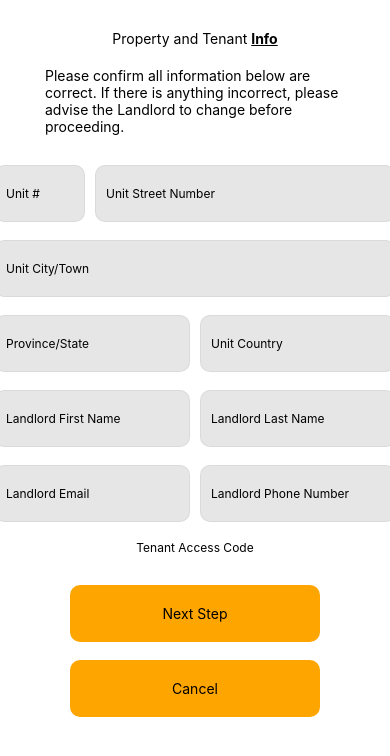
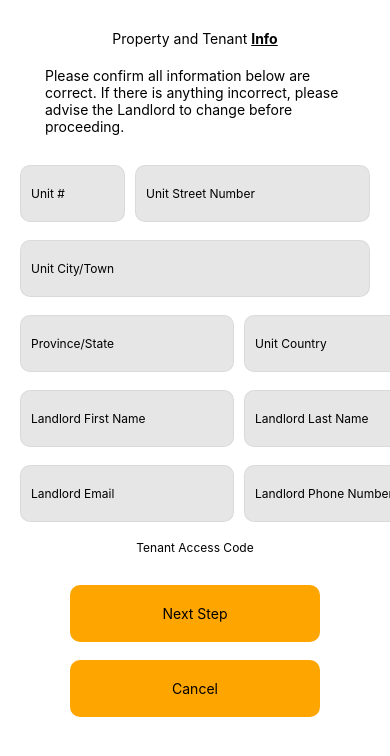
Before and after one commit to sean-xiao-zhao7/juzgo, a React Native app: screen /SignupTenantPropertyLandlordScreen in a window 390 px wide. Shown: the top 756 px of the page. Built offline with nearby package versions, Linux system fonts and the light colour scheme.

Commit message:
Fix tenant property info form

```diff
--- a/src/components/forms/PropertyAndLandlordForm.js
+++ b/src/components/forms/PropertyAndLandlordForm.js
@@ -37,45 +37,55 @@ const PropertyAndLandlordForm = (props) => {
     );
 
     return (
-        <View style={{ alignItems: "center" }}>
+        <View
+            style={{
+                alignItems: "center",
+                width: "100%",
+                paddingHorizontal: 20,
+            }}
+        >
             <View
                 style={{
                     flexDirection: "row",
+                    width: "100%",
                 }}
             >
                 <CustomTextInput
                     placeholder={"Unit #"}
-                    style={{ width: 90, marginRight: 10 }}
+                    style={{ width: "30%", marginRight: 10 }}
                     value={unitnum}
                     onChangeText={setUnitNum}
                 />
                 <CustomTextInput
                     placeholder={"Unit Street Number"}
-                    style={{ width: 300 }}
+                    style={{ flex: 1 }}
                     value={street}
                     onChangeText={setStreet}
                 />
             </View>
-            <CustomTextInput
-                placeholder={"Unit City/Town"}
-                style={{ width: 400 }}
-                value={city}
-                onChangeText={setCity}
-            />
+            <View style={{ width: "100%" }}>
+                <CustomTextInput
+                    placeholder={"Unit City/Town"}
+                    value={city}
+                    onChangeText={setCity}
+                    style={{ width: "100%" }}
+                />
+            </View>
             <View
                 style={{
                     flexDirection: "row",
+                    width: "100%",
                 }}
             >
                 <CustomTextInput
                     placeholder={"Province/State"}
-                    style={{ width: 195, marginRight: 10 }}
+                    style={{ flex: 1, marginRight: 10 }}
                     value={province}
                     onChangeText={setProvince}
                 />
                 <CustomTextInput
                     placeholder={"Unit Country"}
-                    style={{ width: 195 }}
+                    style={{ flex: 1 }}
                     value={country}
                     onChangeText={setCountry}
                 />
@@ -83,17 +93,18 @@ const PropertyAndLandlordForm = (props) => {
             <View
                 style={{
                     flexDirection: "row",
+                    width: "100%",
                 }}
             >
                 <CustomTextInput
                     placeholder={"Landlord First Name"}
-                    style={{ width: 195, marginRight: 10 }}
+                    style={{ flex: 1, marginRight: 10 }}
                     value={firstname}
                     onChangeText={setFirstname}
                 />
                 <CustomTextInput
                     placeholder={"Landlord Last Name"}
-                    style={{ width: 195 }}
+                    style={{ flex: 1 }}
                     value={lastname}
                     onChangeText={setLastname}
                 />
@@ -101,17 +112,18 @@ const PropertyAndLandlordForm = (props) => {
             <View
                 style={{
                     flexDirection: "row",
+                    width: "100%",
                 }}
             >
                 <CustomTextInput
                     placeholder={"Landlord Email"}
-                    style={{ width: 195, marginRight: 10 }}
+                    style={{ flex: 1, marginRight: 10 }}
                     value={email}
                     onChangeText={setEmail}
                 />
                 <CustomTextInput
                     placeholder={"Landlord Phone Number"}
-                    style={{ width: 195 }}
+                    style={{ flex: 1 }}
                     value={phone}
                     onChangeText={setPhone}
                 />
```
